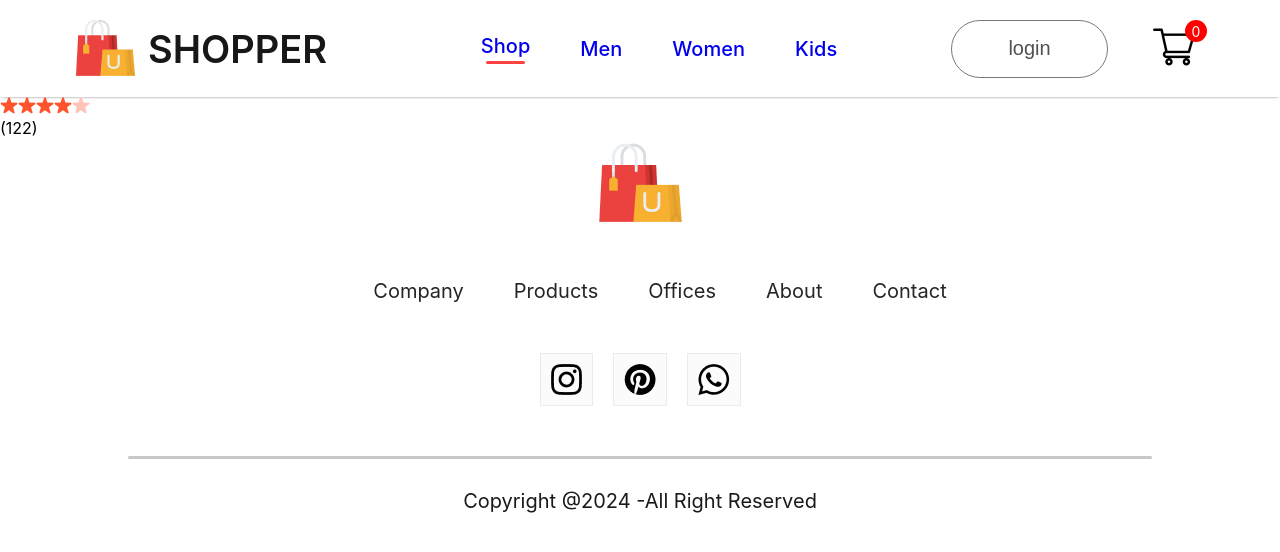
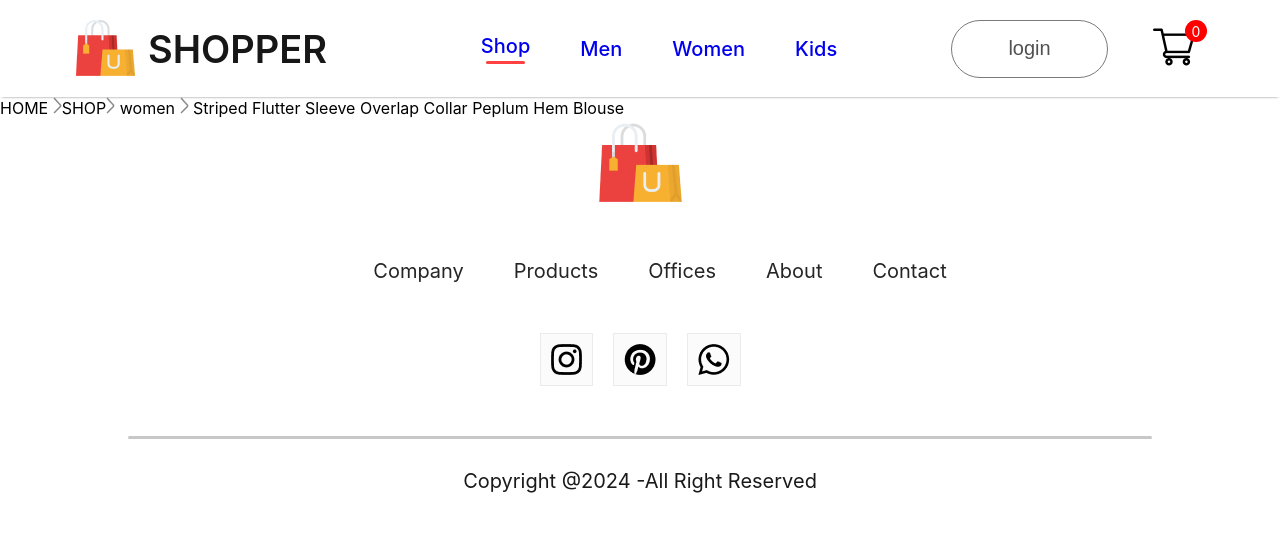
Before and after one commit to sushmita-dev/e-commerce, a React (Create React App) app: page /product/1 in a window 1280 px wide. Shown: the top 552 px of the page. Built offline with nearby package versions, Linux system fonts and the light colour scheme.

Commit message:
monday changes

```diff
--- a/src/App.js
+++ b/src/App.js
@@ -23,7 +23,7 @@ function App() {
         <Route path='/mens' element={<ShopCategory banner={men_banner} category="mens"/>}/>
         <Route path='/womens' element={<ShopCategory banner={women_banner} category="womens"/>}/>
         <Route path='/kids' element={<ShopCategory banner={kid_banner} category="kids"/>}/>
-        <Route path ="/product" element={<Product/>}>
+        <Route path ='/product' element={<Product/>}>
           <Route path=':productId' element={<Product/>}/>
           </Route>
           <Route path='/cart' element={<Cart/>}/>
--- a/src/Components/Breadcrums/Breadcrum.js
+++ b/src/Components/Breadcrums/Breadcrum.js
@@ -2,11 +2,10 @@ import React from 'react'
 import './Breadcrum.css'
 import arrow_icon from '../Assets/breadcrum_arrow.png'
 export const Breadcrum = (props) => {
-    const {product} =props;
+    const {product} = props;
   return (
     <div className='breadcrum'>
-    {/* HOME <img src={arrow_icon} alt=''/>SHOP<img src={arrow_icon} alt=''/>  <img src={arrow_icon} alt=''/> */}
+     HOME <img src={arrow_icon} alt=''/>SHOP<img src={arrow_icon} alt=''/> {product.category} <img src={arrow_icon} alt=''/> {product.name}
     </div>
   )
 }
-export default Breadcrum
--- a/src/Components/Item/Item.js
+++ b/src/Components/Item/Item.js
@@ -17,4 +17,3 @@ export const Item = (props) => {
     </div>
   )
 }
-export default Item
--- a/src/Pages/Product.js
+++ b/src/Pages/Product.js
@@ -1,18 +1,16 @@
-import React, { useContext } from 'react'
-import { ShopContext } from '../Context/ShopContext'
+import React from 'react'
+import { useContext } from 'react'
+import { ShopContext} from '../Context/ShopContext'
 import { useParams } from 'react-router-dom';
 import { Breadcrum } from '../Components/Breadcrums/Breadcrum';
-import ProductDisplay from '../Components/ProductDisplay/ProductDisplay';
 
 export const Product = () => {
-  const {all_product}=useContext(ShopContext);
-  const {productId}=useParams();
-  const product = all_product.find((e)=>e.id === Number(productId));
+  const {all_product} = useContext(ShopContext);
+  const {productId} = useParams();
+  const product = all_product.find((e) => e.id === Number(productId));
   return (
     <div>
-      <Breadcrum product={product}/>
-      <ProductDisplay product ={product}/>
+      <Breadcrum product = {product} />
     </div>
   )
 }
-export default Product
```
